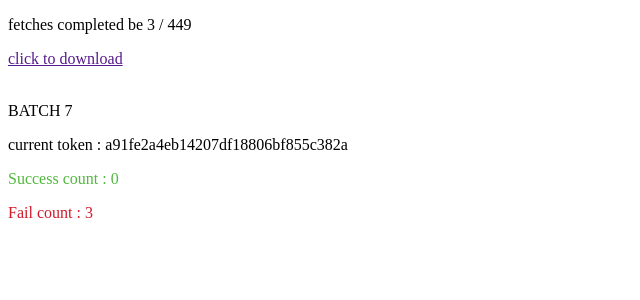
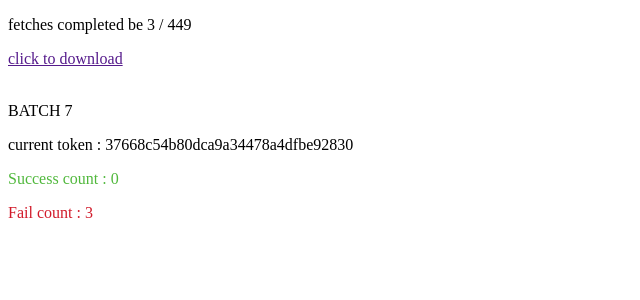
Before and after one commit to theborzzardie/test, an Angular app: page / in a window 1280 px wide. Shown: the top 300 px of the page, without its empty margins (0-640 px from the left). Built offline with nearby package versions, Linux system fonts and the light colour scheme; no server answers.

Commit message:
docs ready for deployment

```diff
--- a/src/app/interceptors/http.token.interceptor.ts
+++ b/src/app/interceptors/http.token.interceptor.ts
@@ -22,7 +22,7 @@ export class HttpTokenInterceptor implements HttpInterceptor {
       return next.handle(req);
     }
 
-    const token = 'a91fe2a4eb14207df18806bf855c382a';
+    const token = '37668c54b80dca9a34478a4dfbe92830';
 
     const request = req.clone({
       setHeaders: {
--- a/src/app/tokens/tokens.component.html
+++ b/src/app/tokens/tokens.component.html
@@ -3,7 +3,7 @@
 
 <br><br>
 <p>BATCH 7</p>
-<p>current token : a91fe2a4eb14207df18806bf855c382a </p>
+<p>current token : 37668c54b80dca9a34478a4dfbe92830 </p>
 
 <p class="greenText">Success count : {{success}}</p>
 <p class="redText">Fail count : {{fail}}</p>
```
Also changed, not shown: 3 other files (tests, documents, lock files or other folders).
